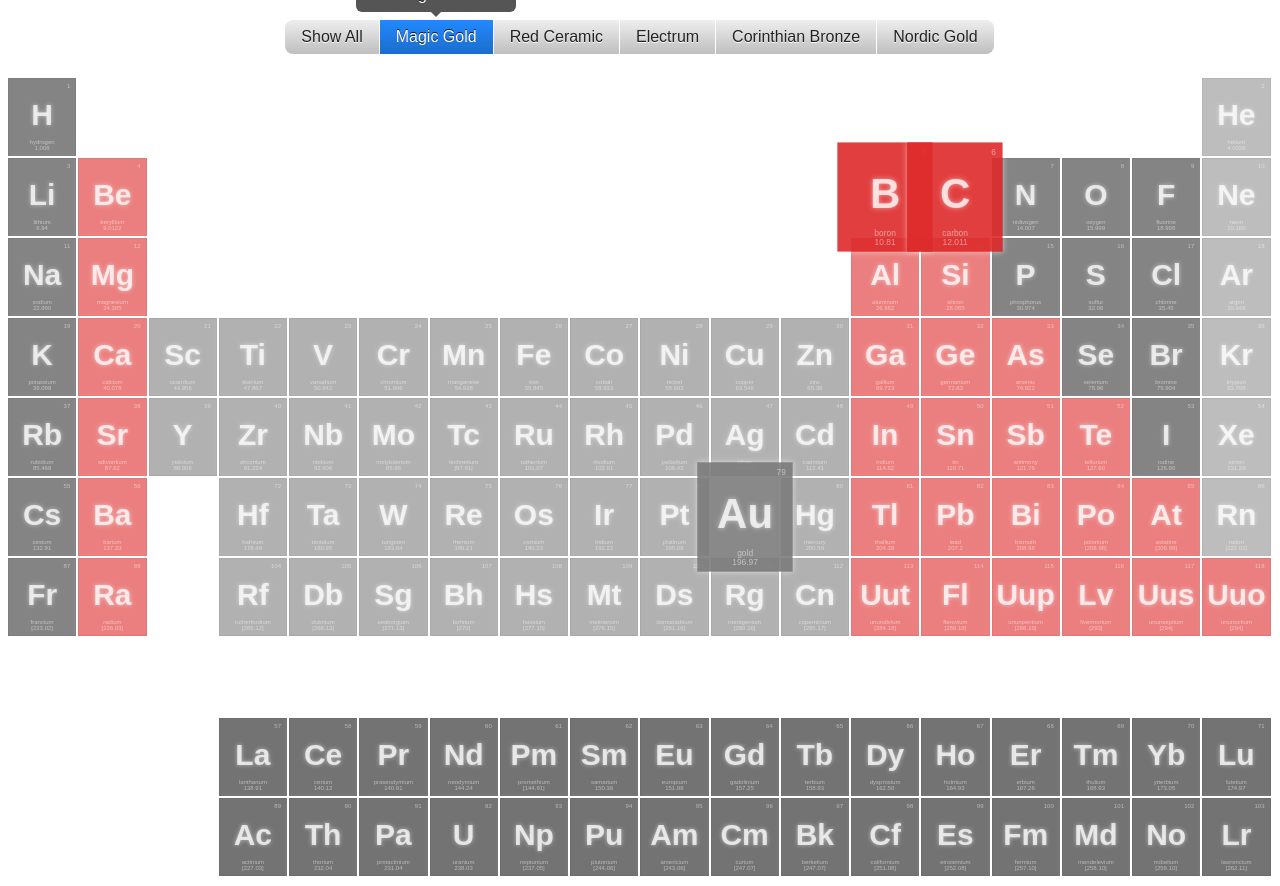
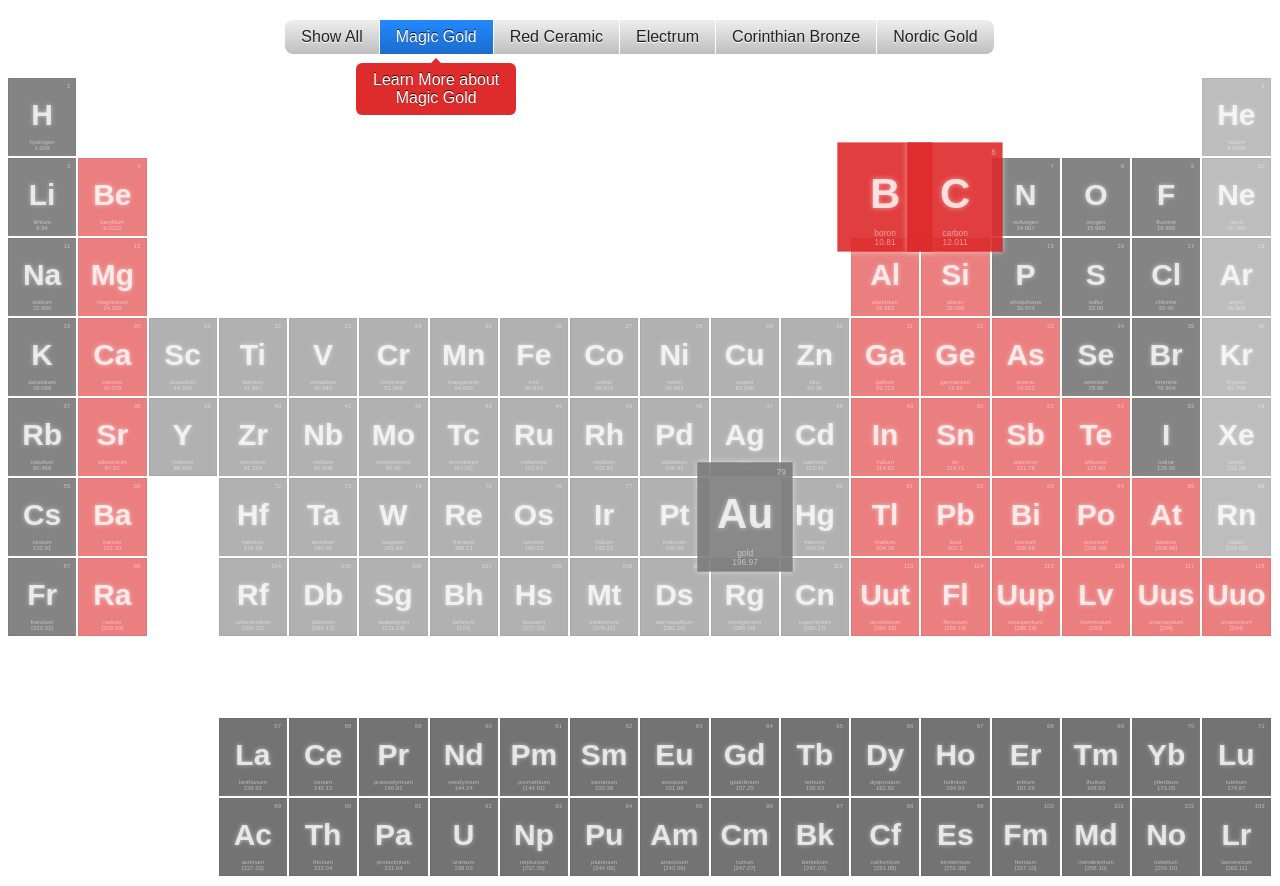
Before and after one commit to SpyrosVigkos/periodic-table-with-materials, a plain HTML site: page index.html in a window 1280 px wide. Both pictures are taken after a click on the button "Magic Gold". Drawn offline with nearby package versions, Linux system fonts and the light colour scheme.

Commit message:
Pop up hover

```diff
--- a/style.css
+++ b/style.css
@@ -332,14 +332,14 @@
 .popup .popuptext {
   visibility: hidden;
   width: 160px;
-  background-color: #555;
+  background-color: #de2b2b;
   color: #fff;
   text-align: center;
   border-radius: 6px;
   padding: 8px 0;
   position: absolute;
   z-index: 1;
-  bottom: 125%;
+  top: 125%;
   left: 50%;
   margin-left: -80px;
 }
@@ -352,12 +352,12 @@ a {
 .popup .popuptext::after {
   content: "";
   position: absolute;
-  top: 100%;
+  bottom: 100%;
   left: 50%;
   margin-left: -5px;
   border-width: 5px;
   border-style: solid;
-  border-color: #555 transparent transparent transparent;
+  border-color: transparent transparent #de2b2b transparent;
 }
 
 /* Toggle this class - hide and show the popup */
```
